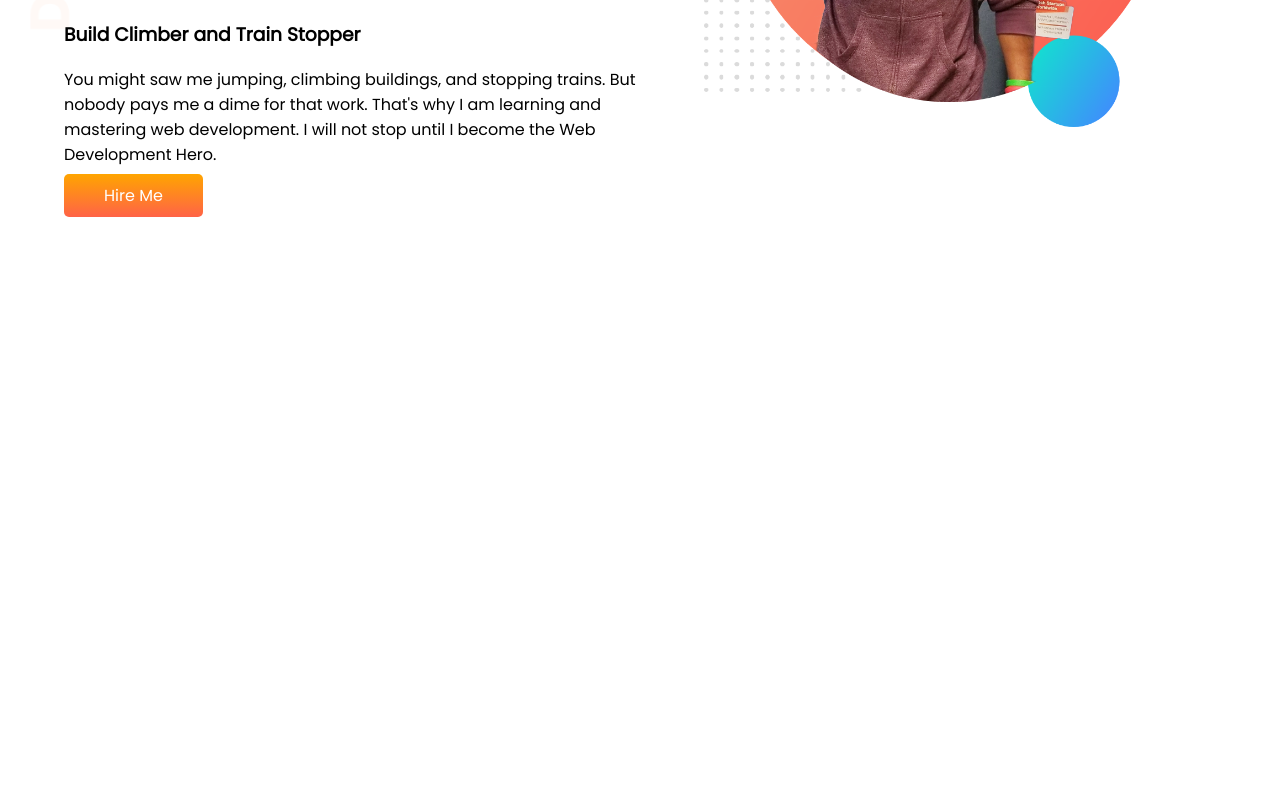
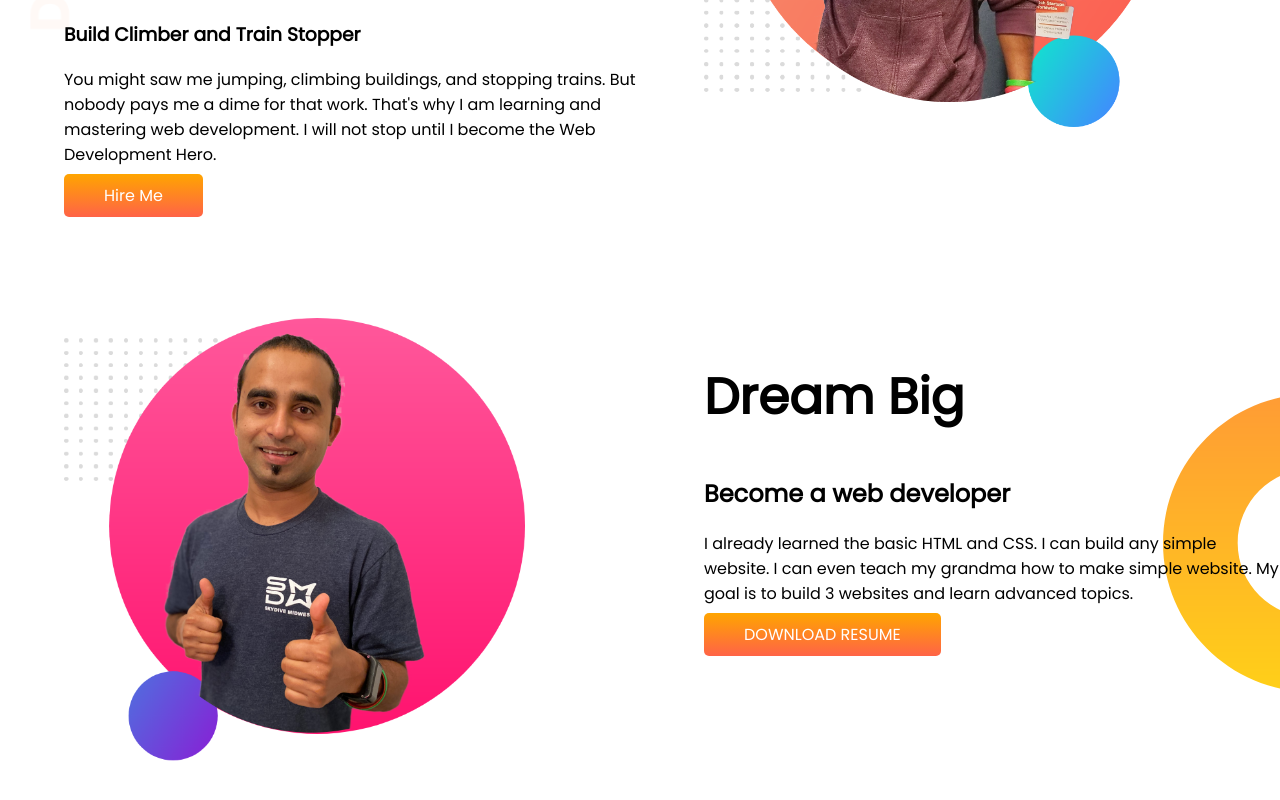
Before and after one commit to AvoyChowdhury/developer-portfolio, a plain HTML site: page index.html in a window 1280 px wide. Shown: the part 330-1130 px from the top of the page. Before the commit the page ends 800 px from the top, so only its background shows below. Drawn offline with Linux system fonts and the light colour scheme.

Commit message:
dream big added

```diff
--- a/index.html
+++ b/index.html
@@ -29,6 +29,19 @@
             <img src="images/jhankar.png" alt="">
         </div>
     </section>
+    <section class="dream-big">
+        <div class="half-width">
+            <img src="images/jhankar2.png" alt="">
+        </div>
+        <div class="half-width">
+            <h1>Dream Big</h1>
+            <h2>Become a web developer</h2>
+            <p>I already learned the basic HTML and CSS. I can build any simple website. I can even teach my grandma how
+                to make simple website. My goal is to build 3 websites and learn advanced topics.</p>
+            <a class="link-button" target="_blank" href="">DOWNLOAD RESUME</a>
+
+        </div>
+    </section>
 </body>
 
 </html>
--- a/style.css
+++ b/style.css
@@ -13,6 +13,7 @@ h1 {
 
 section {
     display: flex;
+    margin-bottom: 110px;
 }
 
 .half-width {
@@ -38,3 +39,9 @@ section {
     background-image: url(images/top-banner.png);
     background-repeat: no-repeat;
 }
+
+.dream-big {
+    background-image: url(images/dream-bg.png);
+    background-repeat: no-repeat;
+    background-position: right;
+}
```
